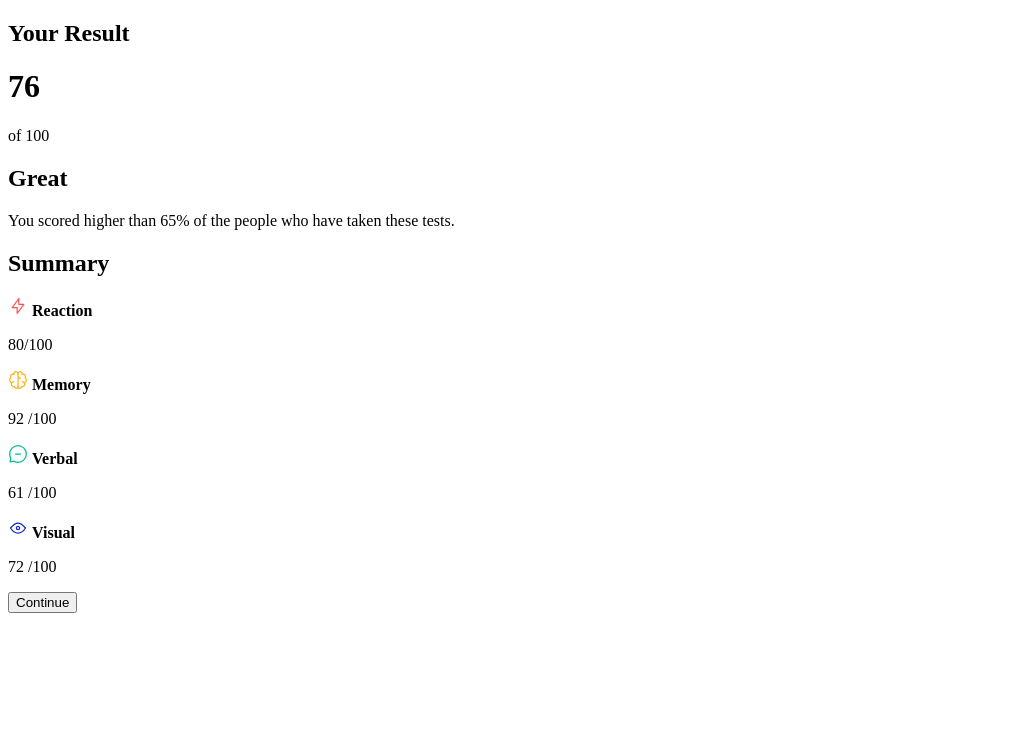
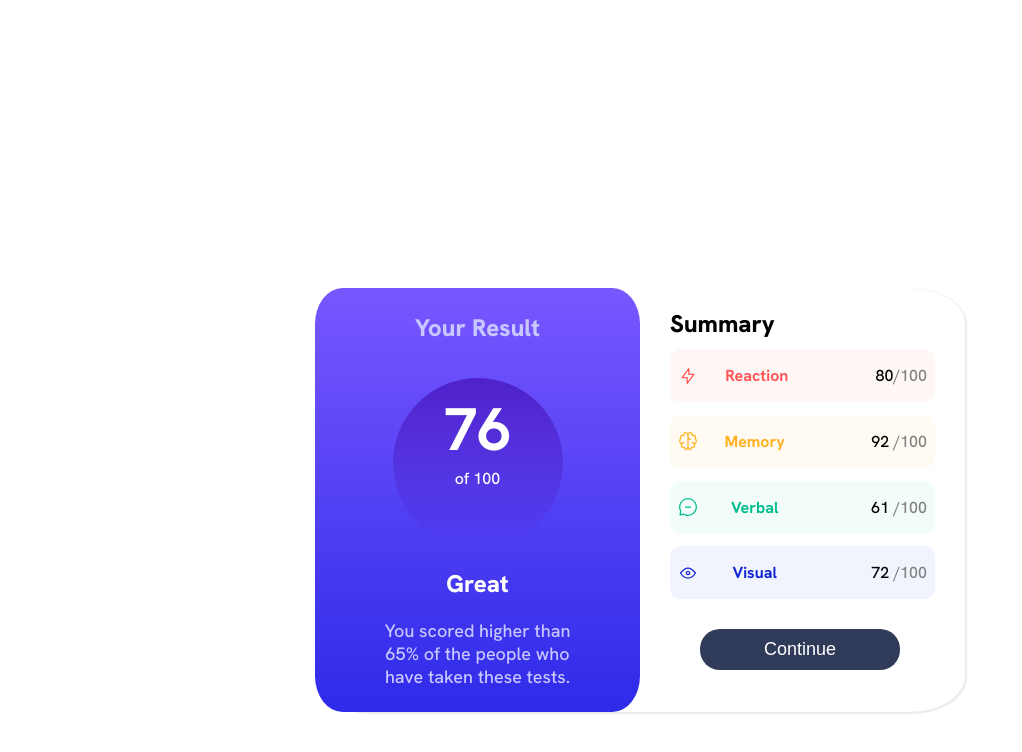
Before and after one commit to Notecod/Results-Summary-Component-HTML-CSS, a plain HTML site: page index.html in a window 1280 px wide. Shown: the whole page, without its empty margins (0-1022 px from the left). Drawn offline with Linux system fonts and the light colour scheme; files whose address does not match are found by name.

Commit message:
Update index.html

```diff
--- a/index.html
+++ b/index.html
@@ -4,7 +4,7 @@
     <meta charset="UTF-8">
     <meta http-equiv="X-UA-Compatible" content="IE=edge">
     <meta name="viewport" content="width=device-width, initial-scale=1.0">
-    <link rel="stylesheet" href="RSC.css">
+    <link rel="stylesheet" href="style.css">
     <title>Results Summary Component</title>
 </head>
 <body>
```
